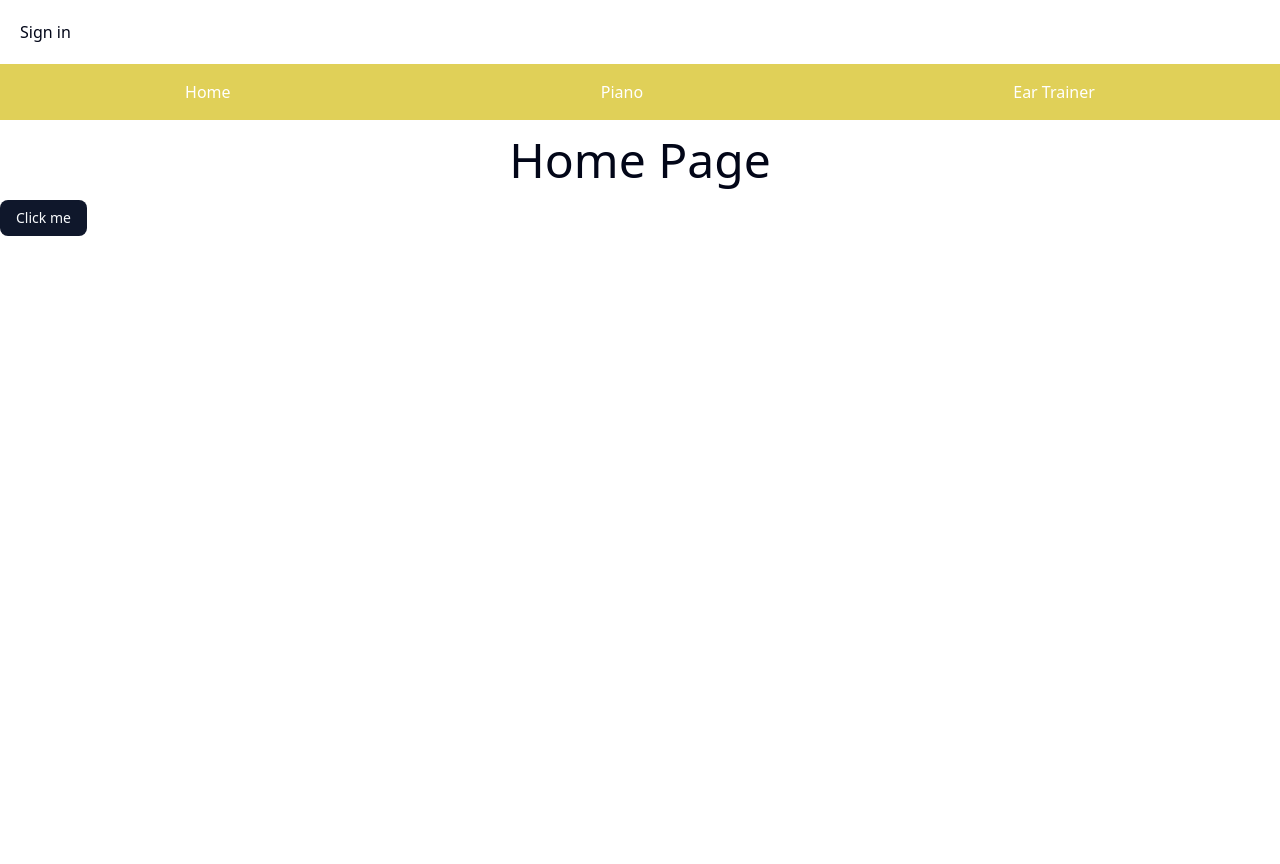
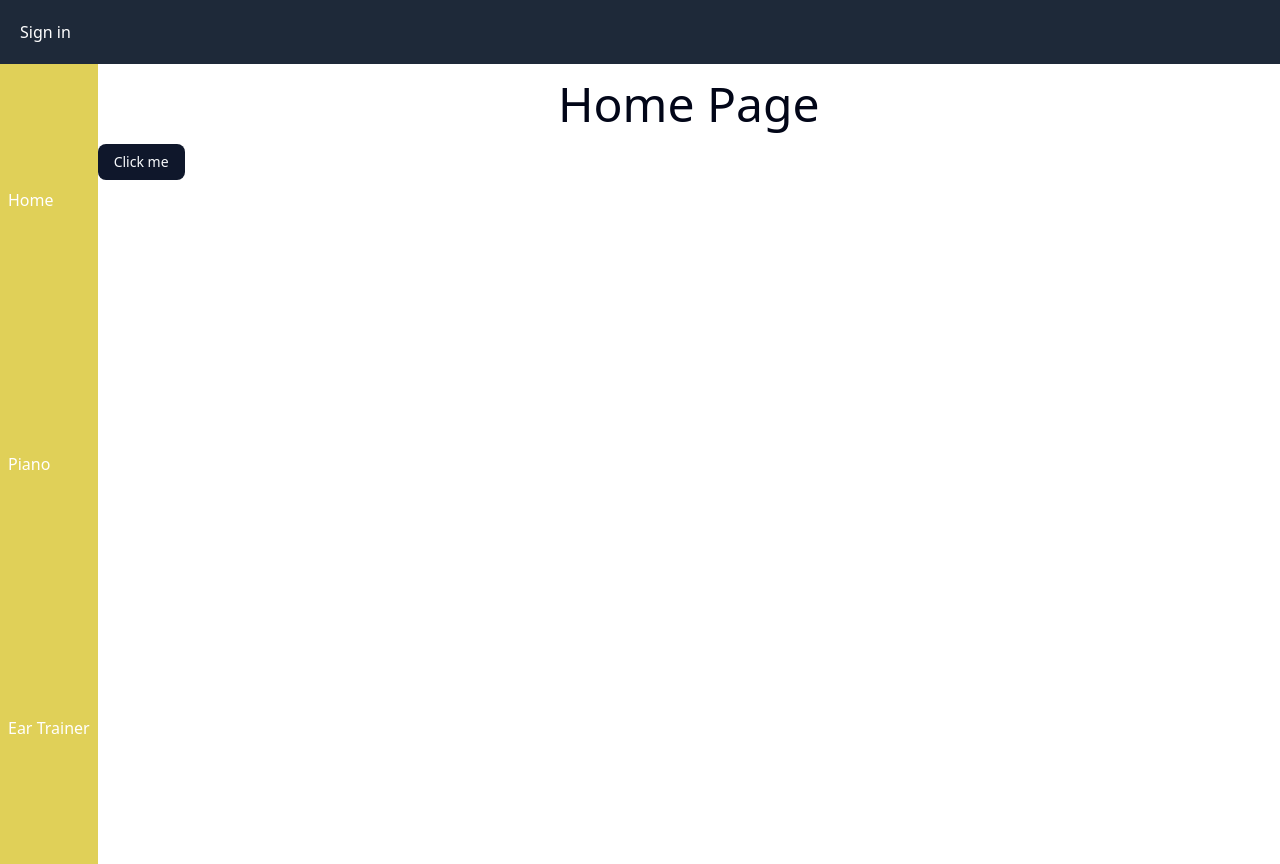
Before and after one commit to dhiloshan/auris, a Next.js app: page / in a window 1280 px wide. Before the commit the page ends 800 px from the top, so only its background shows below. Built offline with nearby package versions, Linux system fonts and the light colour scheme; no server answers.

Commit message:
change navbar to a side bar; minor changes

```diff
--- a/package.json
+++ b/package.json
@@ -10,6 +10,7 @@
   },
   "dependencies": {
     "@clerk/nextjs": "^6.25.4",
+    "@radix-ui/react-dialog": "^1.1.14",
     "@radix-ui/react-slot": "^1.2.3",
     "class-variance-authority": "^0.7.1",
     "clsx": "^2.1.1",
--- a/src/app/(root)/demo/layout.tsx
+++ b/src/app/(root)/demo/layout.tsx
@@ -4,10 +4,10 @@ export default function RootLayout({
   children: React.ReactNode;
 }>) {
   return (
-    <>
+    <div className="h-full flex-1">
       <main>
         {children}
       </main>
-    </>
+    </div>
   );
 }
--- a/src/app/(root)/demo/page.tsx
+++ b/src/app/(root)/demo/page.tsx
@@ -8,14 +8,15 @@ export default function demo() {
     <>
       <h1 className="text-center text-5xl py-4">Piano</h1>
       <div className="h-50"></div>
-      <div className="flex space-x-5 bg-[#F0E2E7] justify-center items-center h-40">
+      <div>
+        <div className="flex space-x-5 bg-[#F0E2E7] justify-center items-center h-40 p-3">
           <NoteButton noteName="C#" pitch={4} length="8n" />
           <NoteButton noteName="D#" pitch={4} length="8n" />
           <NoteButton noteName="F#" pitch={4} length="8n" />
           <NoteButton noteName="G#" pitch={4} length="8n" />
           <NoteButton noteName="A#" pitch={4} length="8n" />
         </div>
-      <div className="flex space-x-5 bg-[#F0E2E7] justify-center items-center h-40">
+        <div className="flex space-x-5 bg-[#F0E2E7] justify-center items-center h-40 p-3">
           <NoteButton noteName="C" pitch={4} length="8n" />
           <NoteButton noteName="D" pitch={4} length="8n" />
           <NoteButton noteName="E" pitch={4} length="8n" />
@@ -25,6 +26,7 @@ export default function demo() {
           <NoteButton noteName="B" pitch={4} length="8n" />
           <NoteButton noteName="C" pitch={5} length="8n" />
         </div>
+      </div>
     </>
   )
 }
--- a/src/app/(root)/earTraining/layout.tsx
+++ b/src/app/(root)/earTraining/layout.tsx
@@ -4,10 +4,10 @@ export default function RootLayout({
   children: React.ReactNode;
 }>) {
   return (
-    <>
+    <div className="h-full flex-1">
       <main>
         {children}
       </main>
-    </>
+    </div>
   );
 }
--- a/src/app/(root)/earTraining/page.tsx
+++ b/src/app/(root)/earTraining/page.tsx
@@ -10,6 +10,7 @@ const Page = () => {
 
   const handleClick = () => {
     let newScale = JSON.stringify(getMajorKey());
+    while(scale == newScale) newScale = JSON.stringify(getMajorKey());
     setScale(newScale);
   }
 
--- a/src/app/(root)/layout.tsx
+++ b/src/app/(root)/layout.tsx
@@ -1,10 +1,12 @@
-import Navbar from "@/components/Navbar";
+import SideBar from "@/components/Sidebar";
 
 export default function Layout({ children }: Readonly<{ children: React.ReactNode; }>) {
   return (
-    <main>
-        <Navbar />
-        {children}
-    </main>
+    <div className="flex flex-1 h-full">
+        <SideBar />
+        <main className="flex-1">
+          {children}
+        </main>
+    </div>
   )
 }
--- a/src/app/layout.tsx
+++ b/src/app/layout.tsx
@@ -11,11 +11,11 @@ export const metadata: Metadata = {
 export default function RootLayout({ children }: Readonly<{ children: React.ReactNode; }>) {
   return (
     <ClerkProvider>
-      <html lang="en">
+      <html lang="en" className="h-full">
         <head>
           <link rel="icon" href="/favicon.ico" sizes="any" />
         </head>
-        <body>
+        <body className="h-full min-h-screen">
           <Header />
           {children}
         </body>
--- a/src/components/Header.tsx
+++ b/src/components/Header.tsx
@@ -5,7 +5,7 @@ import { useUser, SignedIn, SignedOut, UserButton, SignInButton  } from "@clerk/
 const Header = () => {
   const { user } = useUser();
   return (
-    <div className="flex items-center justify-between p-5">
+    <div className="flex items-center justify-between bg-gray-800 text-white p-5">
         {user && (
             <h1 className="text-2xl">
                 {user?.firstName}{`'s`} Account
--- a/src/components/Navbar.tsx
+++ b/src/components/Sidebar.tsx
@@ -1,9 +1,9 @@
 import React from 'react'
 import Link from 'next/link'
 
-const Navbar = () => {
+const SideBar = () => {
   return (
-    <div className="bg-[#E0D058] flex justify-around py-4">
+    <div className="bg-[#E0D058] flex flex-col justify-around px-2 py-1 h-full">
         <Link href="/" className="text-white hover:bg-yellow-400 hover:rounded-4xl hover:py-1 hover:px-2">Home</Link>
         <Link href="/demo" className="text-white hover:bg-yellow-400 hover:rounded-4xl hover:py-1 hover:px-2">Piano</Link>
         <Link href="/earTraining" className="text-white hover:bg-yellow-400 hover:rounded-4xl hover:py-1 hover:px-2">Ear Trainer</Link>
@@ -11,4 +11,4 @@ const Navbar = () => {
   )
 }
 
-export default Navbar
+export default SideBar
--- a/src/lib/music-utils.ts
+++ b/src/lib/music-utils.ts
@@ -2,7 +2,7 @@ import majorScales from '@/lib/major-scales.json'
 import minorScales from '@/lib/minor-scales.json'
 
 export function getMajorKey() {
-    let randomScale = Math.ceil(Math.random() * 5)
+    let randomScale = Math.round(Math.random() * 5);
     let data = majorScales.sharpKeys[randomScale];
     return data;
 }
```
Also changed, not shown: 1 other file (tests, documents, lock files or other folders). Lines whose indentation alone changed are shown as unchanged.
